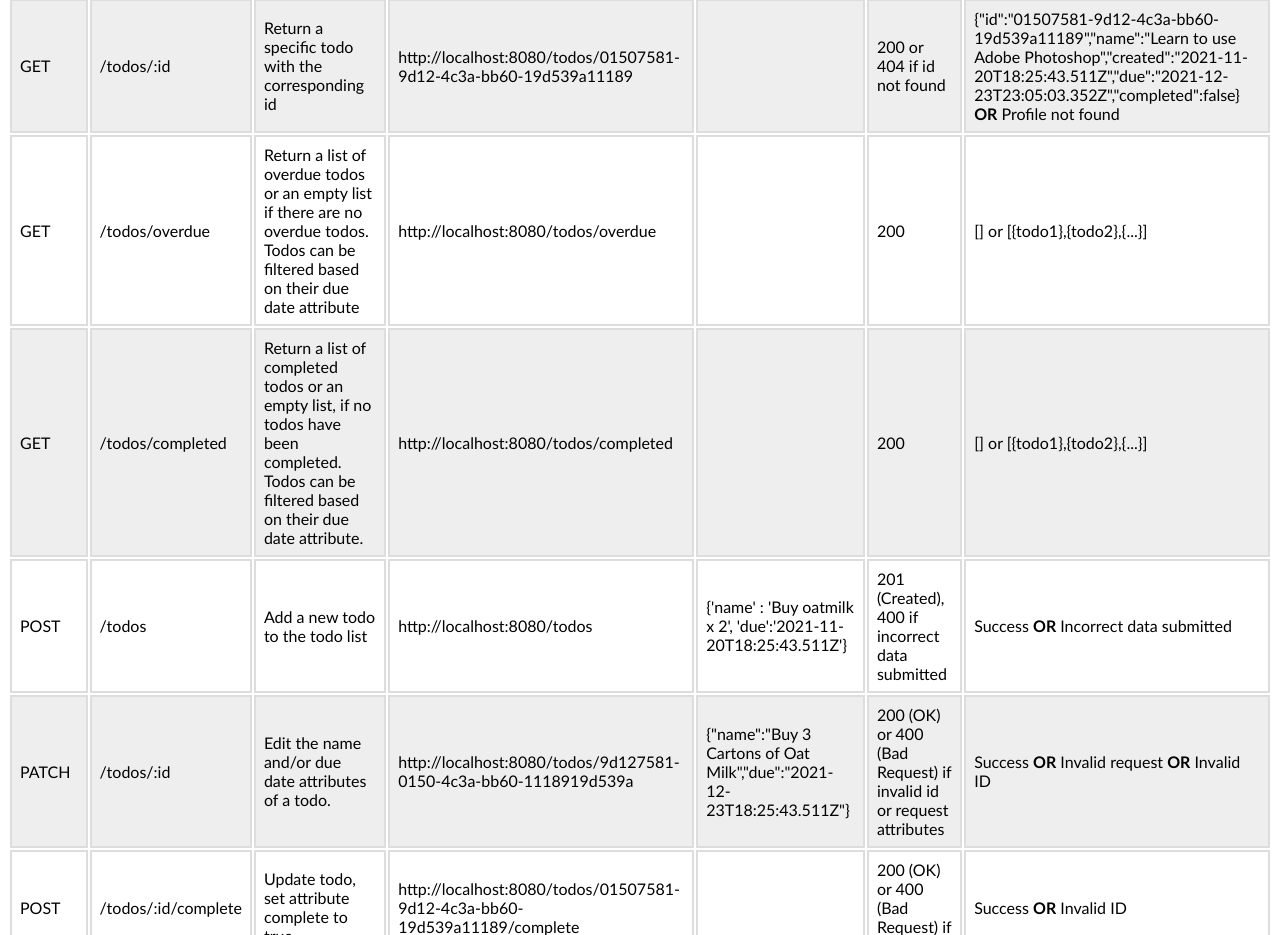
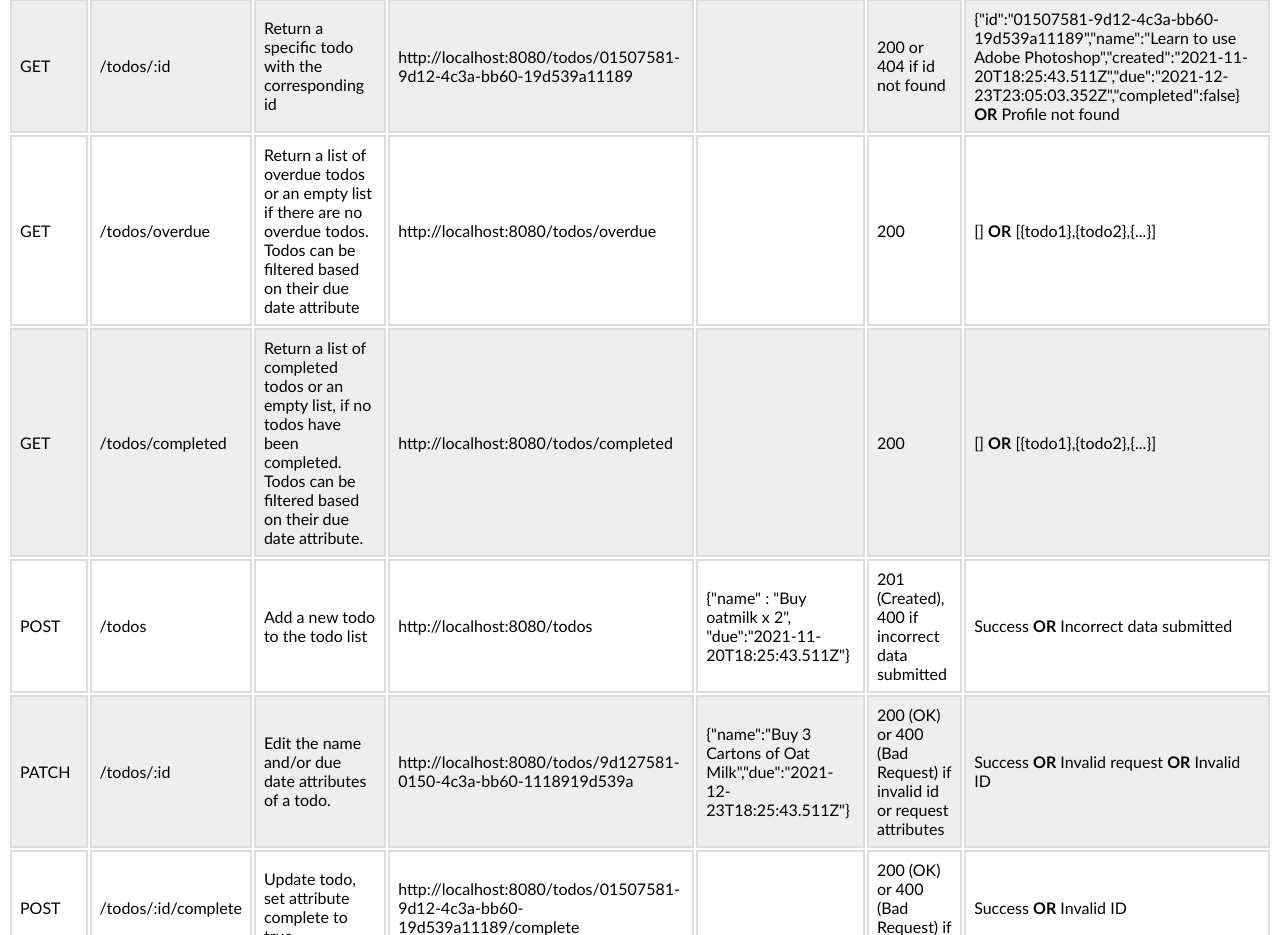
Before and after one commit to black-codher-bootcamp-2021-vaughan/unit-05-node-assessment-CamilleM28, a plain HTML site: page src/public/index.html in a window 1280 px wide. Shown: the part 801-1736 px from the top of the page. Drawn offline with Linux system fonts and the light colour scheme; files that its build step writes are made by us from their sources.

Commit message:
Index.html corrections

```diff
--- a/src/public/index.html
+++ b/src/public/index.html
@@ -74,7 +74,7 @@
         <td>http://localhost:8080/todos/overdue</td>
         <td></td>
         <td>200</td>
-        <td>[] or [{todo1},{todo2},{...}]</td>
+        <td>[] <b>OR</b> [{todo1},{todo2},{...}]</td>
       </tr>
       <tr>
         <td>GET</td>
@@ -87,16 +87,16 @@
         <td>http://localhost:8080/todos/completed</td>
         <td></td>
         <td>200</td>
-        <td>[] or [{todo1},{todo2},{...}]</td>
+        <td>[] <b>OR</b> [{todo1},{todo2},{...}]</td>
       </tr>
       <tr>
         <td>POST</td>
         <td>/todos</td>
         <td>Add a new todo to the todo list</td>
         <td>http://localhost:8080/todos</td>
-        <td>{'name' : 'Buy oatmilk x 2', 'due':'2021-11-20T18:25:43.511Z'}</td>
+        <td>{"name" : "Buy oatmilk x 2", "due":"2021-11-20T18:25:43.511Z"}</td>
         <td>201 (Created), 400 if incorrect data submitted</td>
-        <td>Success <b>OR </b>Incorrect data submitted</td>
+        <td>Success <b>OR</b> Incorrect data submitted</td>
       </tr>
       <tr>
         <td>PATCH</td>
```
